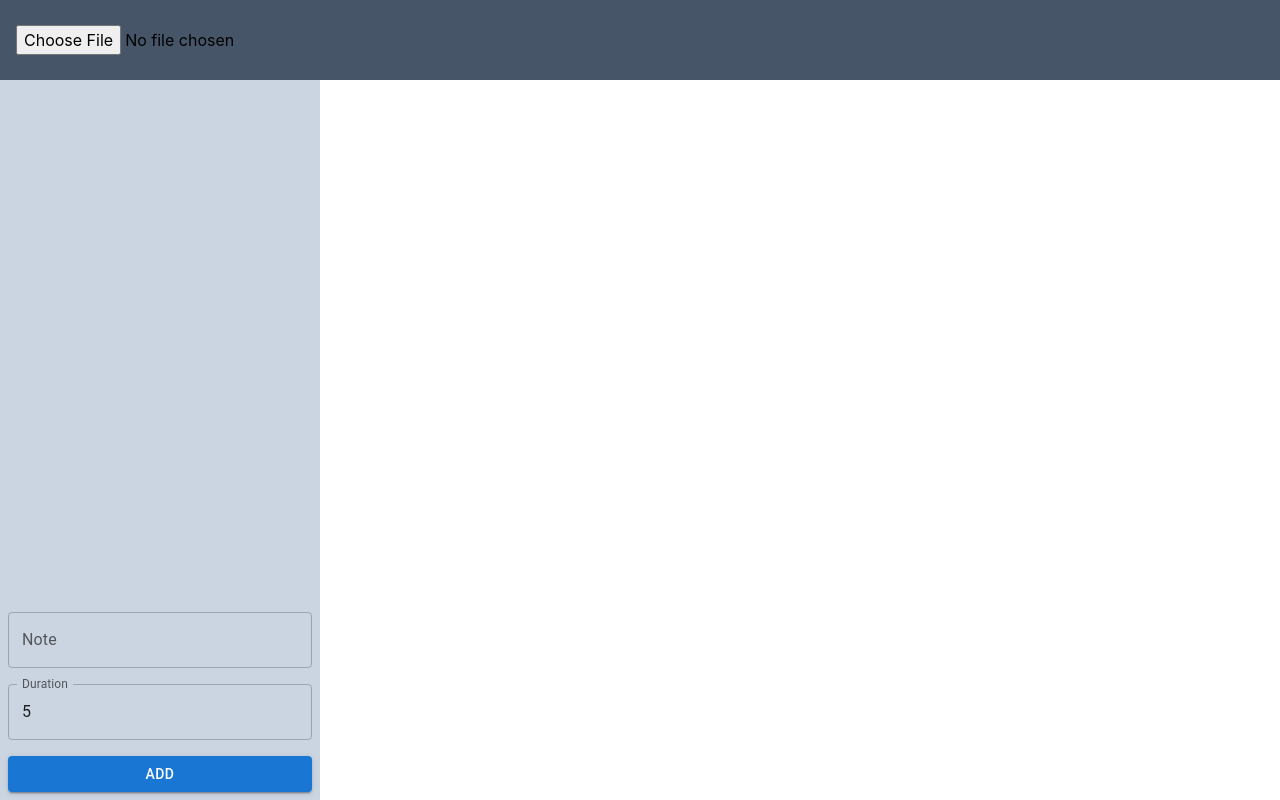
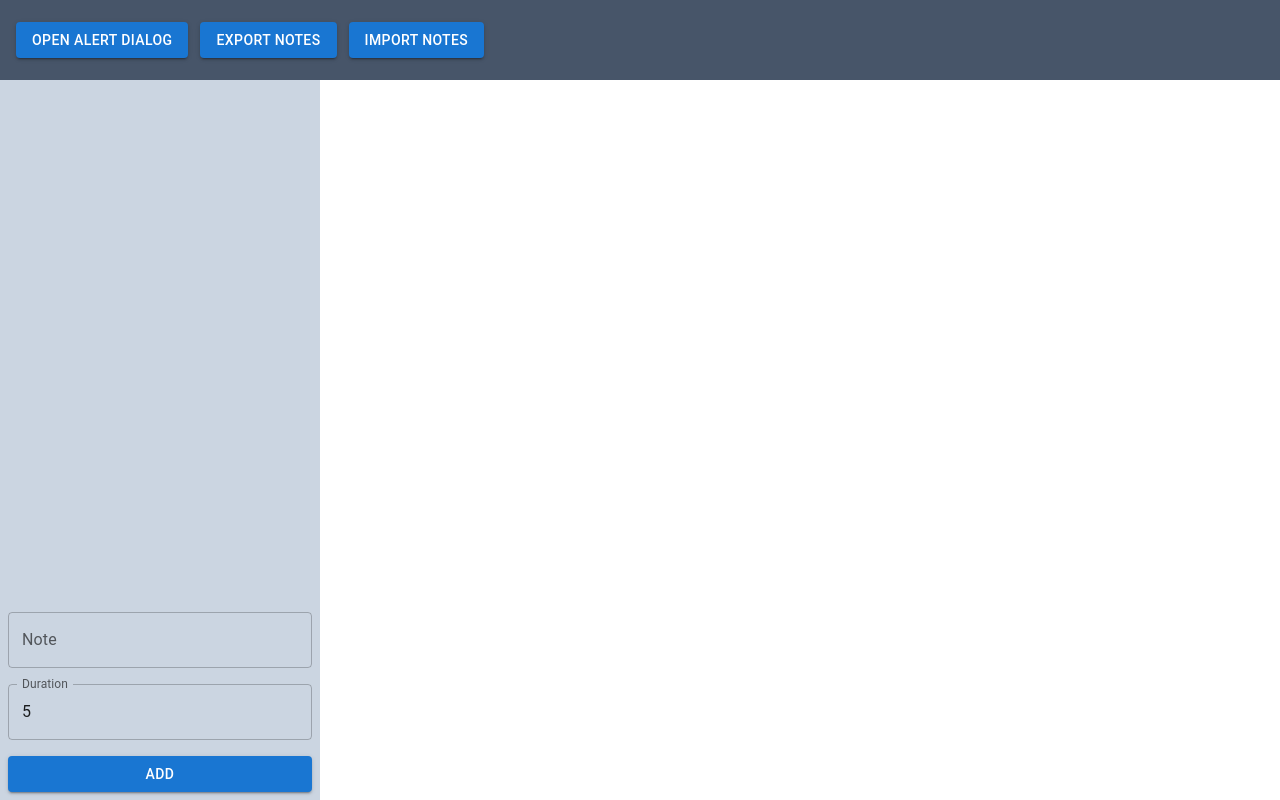
Before and after one commit to baraa65/video-notes, a React (Create React App) app: page / in a window 1280 px wide. Built offline with nearby package versions, Linux system fonts and the light colour scheme; the HTML template or start-up script is replaced by a standard one.

Commit message:
add import & export as json

```diff
--- /dev/null
+++ b/src/components/add-video-dialog/index.tsx
@@ -0,0 +1,53 @@
+import React, { useContext } from 'react'
+
+import { Button, Dialog, TextField } from '@mui/material'
+import { MainContext } from '../../pages/main/contexts'
+
+function AddVideoDialog() {
+	const { setVideo } = useContext(MainContext)
+	const [open, setOpen] = React.useState(false)
+
+	const handleClickOpen = () => {
+		setOpen(true)
+	}
+
+	const handleClose = () => {
+		setOpen(false)
+	}
+
+	const handleChange = (e: React.ChangeEvent<HTMLInputElement>) => {
+		const file = e.target.files?.[0]
+
+		if (file) {
+			setVideo(file)
+			handleClose()
+		}
+	}
+
+	return (
+		<>
+			<Button variant="contained" onClick={handleClickOpen}>
+				Open alert dialog
+			</Button>
+			<Dialog open={open} onClose={handleClose}>
+				<div className="p-6">
+					<div className="py-2">
+						<input type="file" onChange={handleChange} />
+					</div>
+					<div className="text-xl text-center">--- Or ---</div>
+					<div className="py-2">
+						<TextField label="Link" className="w-full" />
+					</div>
+
+					<div className="flex justify-end">
+						<Button variant="contained" onClick={handleClose}>
+							Done
+						</Button>
+					</div>
+				</div>
+			</Dialog>
+		</>
+	)
+}
+
+export default AddVideoDialog
--- /dev/null
+++ b/src/components/export-menu/index.tsx
@@ -0,0 +1,47 @@
+import { Button, Dialog, Menu, MenuItem } from '@mui/material'
+import React, { useContext, useState } from 'react'
+import { MainContext } from '../../pages/main/contexts'
+import { downloadFile } from '../../utils/download-file'
+
+function ExportDialog() {
+	const { notes } = useContext(MainContext)
+	const [anchorEl, setAnchorEl] = React.useState<null | HTMLElement>(null)
+	const open = Boolean(anchorEl)
+	const handleClick = (event: React.MouseEvent<HTMLButtonElement>) => {
+		setAnchorEl(event.currentTarget)
+	}
+	const handleClose = () => {
+		setAnchorEl(null)
+	}
+
+	const exportAsJson = () => {
+		const json = JSON.stringify(notes)
+		const content = 'data:text/json;charset=utf-8,' + encodeURIComponent(json)
+
+		downloadFile('notes.json', content)
+	}
+
+	return (
+		<>
+			<div>
+				<Button
+					id="basic-button"
+					aria-controls={open ? 'basic-menu' : undefined}
+					aria-haspopup="true"
+					aria-expanded={open ? 'true' : undefined}
+					variant="contained"
+					onClick={handleClick}
+				>
+					Export Notes
+				</Button>
+				<Menu id="basic-menu" anchorEl={anchorEl} open={open} onClose={handleClose}>
+					<MenuItem onClick={exportAsJson}>JSON</MenuItem>
+					<MenuItem onClick={handleClose}>XML</MenuItem>
+					<MenuItem onClick={handleClose}>YAML</MenuItem>
+				</Menu>
+			</div>
+		</>
+	)
+}
+
+export default ExportDialog
--- /dev/null
+++ b/src/components/header/index.tsx
@@ -0,0 +1,22 @@
+import React, { useContext } from 'react'
+import { MainContext } from '../../pages/main/contexts'
+import AddVideoDialog from '../add-video-dialog'
+import ExportMenu from '../export-menu'
+import ImportMenu from '../import-menu'
+
+function Header() {
+	return (
+		<div
+			className="flex justify-between items-center px-4 bg-slate-600"
+			style={{ height: '80px' }}
+		>
+			<div className="flex gap-3">
+				<AddVideoDialog />
+				<ExportMenu />
+				<ImportMenu />
+			</div>
+		</div>
+	)
+}
+
+export default Header
--- /dev/null
+++ b/src/components/import-menu/index.tsx
@@ -0,0 +1,61 @@
+import { Button, Menu, MenuItem } from '@mui/material'
+import React, { useContext, useRef, useState } from 'react'
+import { MainContext } from '../../pages/main/contexts'
+
+function ImportMenu() {
+	const { setNotes } = useContext(MainContext)
+	const input = useRef<HTMLInputElement | null>(null)
+	const [anchorEl, setAnchorEl] = useState<null | HTMLElement>(null)
+	const open = Boolean(anchorEl)
+	const handleClick = (event: React.MouseEvent<HTMLButtonElement>) => {
+		setAnchorEl(event.currentTarget)
+	}
+	const handleClose = () => {
+		setAnchorEl(null)
+	}
+
+	const handleChange = (e: React.ChangeEvent<HTMLInputElement>) => {
+		const file = e.target.files?.[0]
+
+		if (file) {
+			var reader = new FileReader()
+			reader.readAsText(file, 'UTF-8')
+			reader.onload = function (evt) {
+				let content = evt?.target?.result?.toString() || '{}'
+
+				let notes = JSON.parse(content)
+
+				setNotes(notes)
+			}
+		}
+	}
+
+	const importFromJson = () => {
+		input.current?.click()
+	}
+
+	return (
+		<>
+			<div>
+				<input ref={input} style={{ display: 'none' }} type="file" onChange={handleChange} />
+				<Button
+					id="basic-button"
+					aria-controls={open ? 'basic-menu' : undefined}
+					aria-haspopup="true"
+					aria-expanded={open ? 'true' : undefined}
+					variant="contained"
+					onClick={handleClick}
+				>
+					Import Notes
+				</Button>
+				<Menu id="basic-menu" anchorEl={anchorEl} open={open} onClose={handleClose}>
+					<MenuItem onClick={importFromJson}>JSON</MenuItem>
+					<MenuItem onClick={handleClose}>XML</MenuItem>
+					<MenuItem onClick={handleClose}>YAML</MenuItem>
+				</Menu>
+			</div>
+		</>
+	)
+}
+
+export default ImportMenu
--- a/src/components/note-form/index.tsx
+++ b/src/components/note-form/index.tsx
@@ -12,6 +12,7 @@ function NoteForm({ onSubmit }: NoteFormProps) {
 	const handleSubmit = (e: React.FormEvent<HTMLFormElement>) => {
 		e.preventDefault()
 
+		if (!note || duration <= 0) return
 		onSubmit && onSubmit(note, duration)
 		setNote('')
 	}
--- a/src/components/note/index.tsx
+++ b/src/components/note/index.tsx
@@ -8,6 +8,17 @@ interface NoteProps {
 }
 
 function NoteCard({ note, isActive }: NoteProps) {
+	const secondsToTime = (num: number) => {
+		let sec_num = Math.floor(num)
+		let hours = Math.floor(sec_num / 3600)
+		let minutes = Math.floor((sec_num - hours * 3600) / 60)
+		let seconds = sec_num - hours * 3600 - minutes * 60
+
+		return `${hours < 10 ? '0' + hours : hours}:${minutes < 10 ? '0' + minutes : minutes}:${
+			seconds < 10 ? '0' + seconds : seconds
+		}`
+	}
+
 	return (
 		<Card
 			className="relative"
@@ -15,7 +26,9 @@ function NoteCard({ note, isActive }: NoteProps) {
 		>
 			<div className="px-2 pt-1 text-white">{note.text}</div>
 			<div className="flex justify-end p-1">
-				<div className="text-gray-400 text-sm">{note.time}</div>
+				<div className="text-gray-400 text-sm">
+					{secondsToTime(note.time)} {'->'} {secondsToTime(note.time + note.duration)}
+				</div>
 			</div>
 		</Card>
 	)
--- a/src/pages/main/contexts.ts
+++ b/src/pages/main/contexts.ts
@@ -9,6 +9,7 @@ export interface MainContextType {
 	setVideo: (video: File | null) => void
 	setTime: (time: number) => void
 	addNote: (note: Note) => void
+	setNotes: (notes: Note[]) => void
 }
 
 const context: MainContextType = {
@@ -16,15 +17,10 @@ const context: MainContextType = {
 	time: 0,
 	notes: [],
 
-	setVideo(video: File | null) {
-		this.videoFile = video
-	},
-	setTime(time: number) {
-		this.time = time
-	},
-	addNote(note: Note) {
-		this.notes.push(note)
-	},
+	setVideo(video: File | null) {},
+	setTime(time: number) {},
+	addNote(note: Note) {},
+	setNotes(notes: Note[]) {},
 }
 
 export const MainContext = React.createContext<MainContextType>(context)
--- a/src/pages/main/index.tsx
+++ b/src/pages/main/index.tsx
@@ -1,4 +1,5 @@
 import React, { useRef, useState } from 'react'
+import Header from '../../components/header'
 import NotesSection from '../../components/notes-section'
 import VideoView from '../../components/video-view'
 import { Note } from '../../models/notes'
@@ -9,24 +10,16 @@ function MainPage() {
 	const [time, setTime] = useState<number>(0)
 	const [notes, setNotes] = useState<Note[]>([])
 
-	const handleChange = (e: React.ChangeEvent<HTMLInputElement>) => {
-		const file = e.target.files?.[0]
-
-		if (file) setVideo(file)
-	}
-
 	const addNote = (note: Note) => {
 		setNotes((notes) => [note, ...notes])
 	}
 
-	const context = { videoFile, setVideo, time, setTime, notes, addNote }
+	const context = { videoFile, setVideo, time, setTime, notes, addNote, setNotes }
 
 	return (
 		<MainContext.Provider value={context}>
 			<div className="flex flex-col h-full">
-				<div className="flex items-center px-4 bg-slate-600" style={{ height: '80px' }}>
-					<input type="file" onChange={handleChange} />
-				</div>
+				<Header />
 
 				<div className="flex-1 overflow-hidden">
 					<div className="grid grid-cols-4 grid-rows-1 h-full" style={{ maxHeight: '100%' }}>
--- /dev/null
+++ b/src/utils/download-file.ts
@@ -0,0 +1,6 @@
+export function downloadFile(fileName: string, content: string) {
+	const link = document.createElement('a')
+	link.setAttribute('href', content)
+	link.setAttribute('download', fileName)
+	link.click()
+}
```
